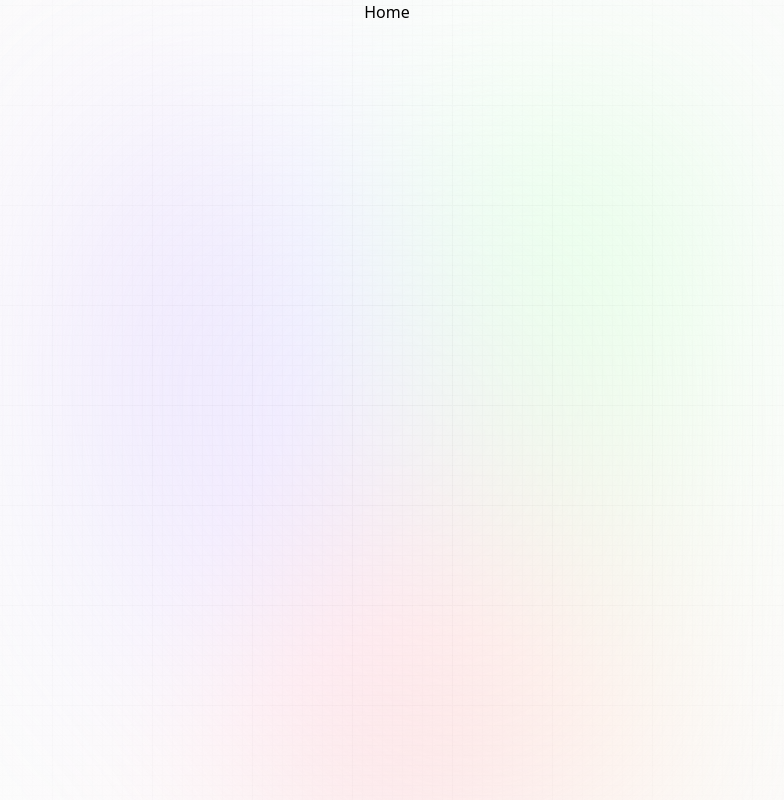
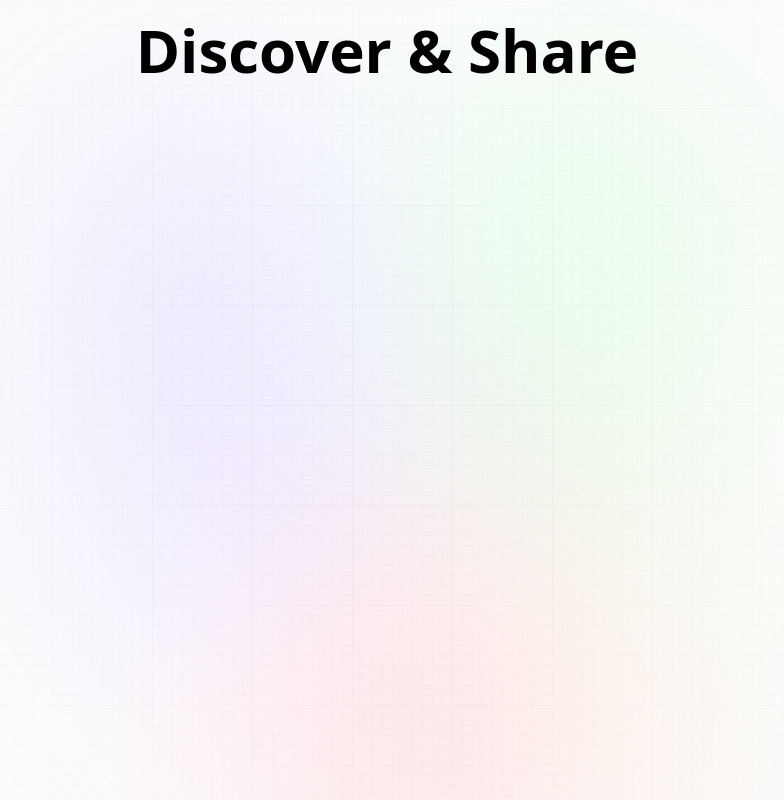
Before and after one commit to MontyWilliams/ai_next_js, a Next.js app: page / in a window 1280 px wide. Shown: the whole page, without its empty margins (253-1037 px from the left). Built offline with nearby package versions, Linux system fonts and the light colour scheme.

Commit message:
creat main section utilizing global styloes

```diff
--- a/app/page.jsx
+++ b/app/page.jsx
@@ -3,7 +3,11 @@
 
 function Home() {
   return (
-    <div>Home</div>
+    <section className="w-full flex-center flex-col">
+        <h1 className="head_text text-center">
+            Discover & Share
+        </h1>
+    </section>
   )
 }
 
```
